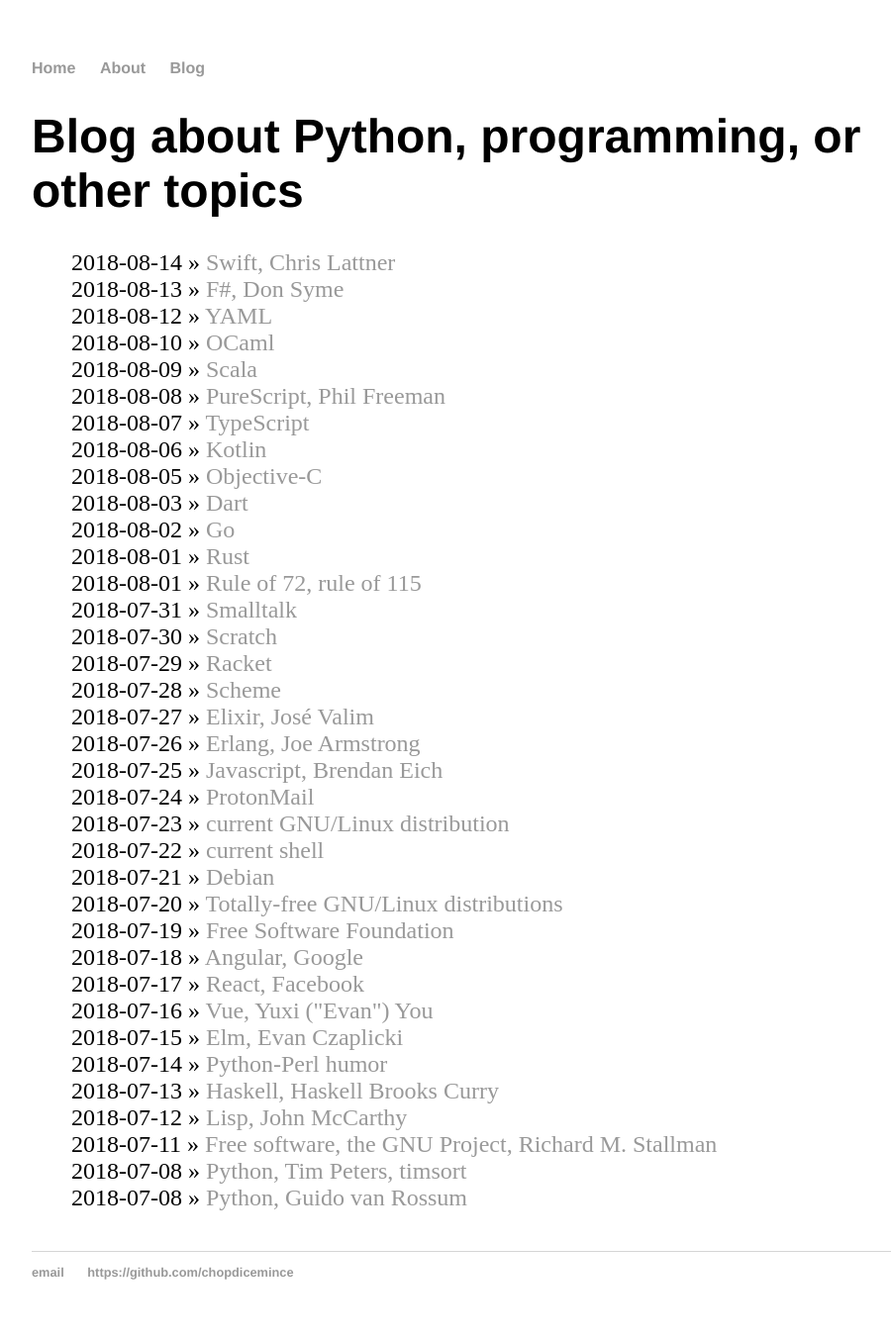
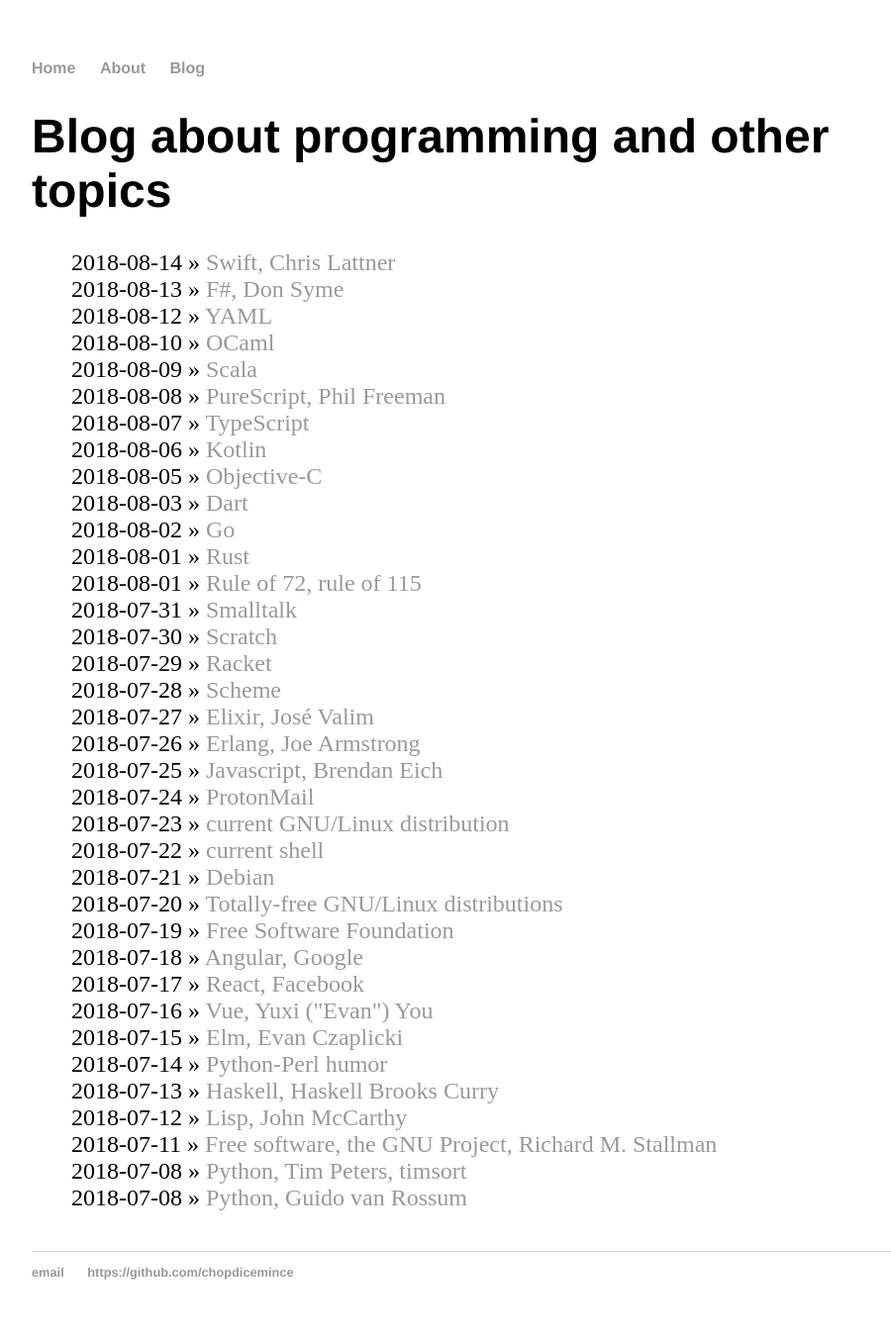
Before and after one commit to chopdicemince/chopdicemince.github.io, a Jekyll site: the page built from blog/index.html, in a window 1280 px wide. Shown: the whole page at 99% size, without its empty margins (160-1060 px from the left). Built offline with Jekyll 4.4.1, drawn with Linux system fonts in a browser that asks for light colours.

Commit message:
Change title

```diff
--- a/blog/index.html
+++ b/blog/index.html
@@ -1,6 +1,6 @@
 ---
 layout: default
-title: Blog about Python, programming, or other topics
+title: Blog about programming and other topics
 ---
 	<h1>{{ page.title }}</h1>
 	<ul class="posts">
```
